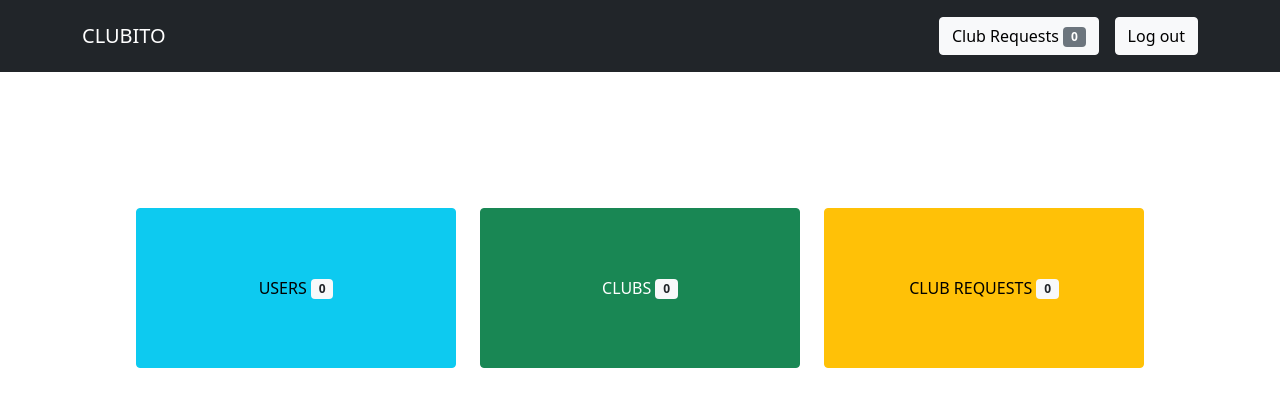
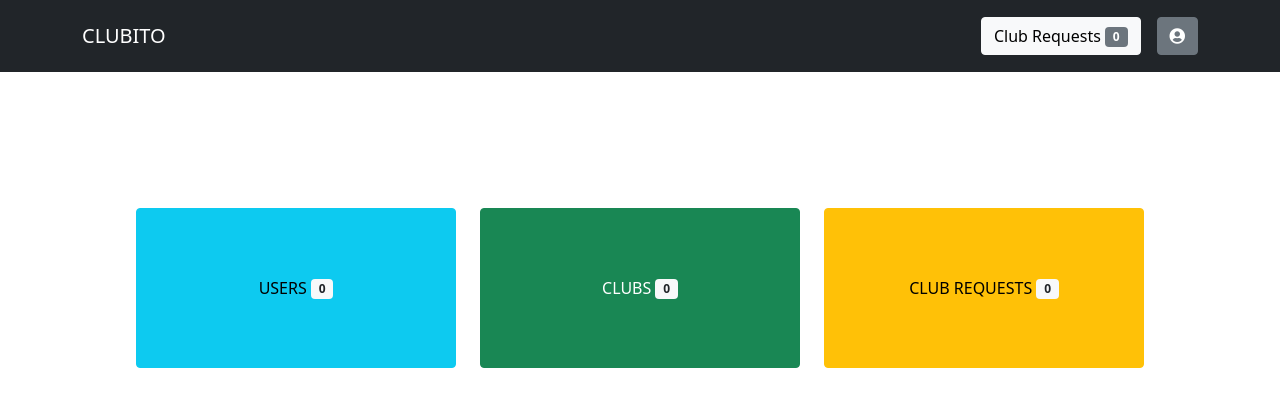
Before and after one commit to clubito/admin, an Angular app: page / in a window 1280 px wide. Shown: the top 406 px of the page. Built offline with nearby package versions, Linux system fonts and the light colour scheme; no server answers; sample sign-in values are in the browser's storage.

Commit message:
Add setting component template, change navbar to include setting

```diff
--- a/src/app/app-routing.module.ts
+++ b/src/app/app-routing.module.ts
@@ -5,6 +5,7 @@ import { AlluserComponent } from './components/alluser/alluser.component';
 import { AuthComponent } from './components/auth/auth.component';
 import { ClubrequestComponent } from './components/clubrequest/clubrequest.component';
 import { HomepageComponent } from './components/homepage/homepage.component';
+import { SettingsComponent } from './components/settings/settings.component';
 import { SingleclubComponent } from './components/singleclub/singleclub.component';
 import { SingleuserComponent } from './components/singleuser/singleuser.component';
 import { AuthGuard } from './guards/auth.guard';
@@ -16,7 +17,8 @@ const routes: Routes = [
   {path: "clubs/requests", component: ClubrequestComponent, canActivate: [AuthGuard]},
   {path: "clubs/:name", component: SingleclubComponent, canActivate: [AuthGuard]},
   {path: "users", component: AlluserComponent, canActivate: [AuthGuard]},
-  {path: "users/:id", component: SingleuserComponent, canActivate: [AuthGuard]}
+  {path: "users/:id", component: SingleuserComponent, canActivate: [AuthGuard]},
+  {path: "settings", component: SettingsComponent, canActivate: [AuthGuard]}
 ];
 
 @NgModule({
--- a/src/app/app.module.ts
+++ b/src/app/app.module.ts
@@ -14,6 +14,7 @@ import { NavbarComponent } from './components/navbar/navbar.component';
 import { ClubrequestComponent } from './components/clubrequest/clubrequest.component';
 import { AlluserComponent } from './components/alluser/alluser.component';
 import { SingleuserComponent } from './components/singleuser/singleuser.component';
+import { SettingsComponent } from './components/settings/settings.component';
 
 @NgModule({
   declarations: [
@@ -26,6 +27,7 @@ import { SingleuserComponent } from './components/singleuser/singleuser.componen
     ClubrequestComponent,
     AlluserComponent,
     SingleuserComponent,
+    SettingsComponent,
   ],
   imports: [
     BrowserModule,
--- a/src/app/components/navbar/navbar.component.css
+++ b/src/app/components/navbar/navbar.component.css
@@ -2,6 +2,6 @@
     padding: 1rem 0 1rem 0;
 }
 
-button {
+button.btnNav {
     margin-left: 1rem;
 }
--- a/src/app/components/navbar/navbar.component.html
+++ b/src/app/components/navbar/navbar.component.html
@@ -1,13 +1,21 @@
 <nav class="navbar navbar-dark bg-dark">
   <div class="container">
     <a class="navbar-brand text-uppercase" routerLink="/">Clubito</a>
-    <form class="d-flex">
+    <div class="d-flex">
       <!-- <input class="form-control me-2" type="search" placeholder="Search" aria-label="Search">
       <button class="btn btn-outline-success" type="submit">Search</button> -->
-      <button type="button" class="btn btn-light" routerLink="/clubs/requests">
+      <button type="button" class="btn btn-light btnNav" routerLink="/clubs/requests">
         Club Requests <span class="badge bg-secondary">{{requestsNum}}</span>
       </button>
-      <button type="button" class="btn btn-light" (click)="logout()">Log out</button>
-    </form>
+      <div class="dropdown">
+        <button class="btn btn-secondary btnNav" type="button" id="dropdownMenuButton1" data-bs-toggle="dropdown" aria-expanded="false">
+          <i class="fas fa-user-circle"></i>
+        </button>
+        <ul class="dropdown-menu" aria-labelledby="dropdownMenuButton1">
+          <li><a class="dropdown-item" routerLink="/settings">Settings</a></li>
+          <li><button type="button" class="btn btn-light dropdown-item" (click)="logout()">Log out</button></li>
+        </ul>
+      </div>
+    </div>
   </div>
 </nav>
--- /dev/null
+++ b/src/app/components/settings/settings.component.html
@@ -0,0 +1,3 @@
+<p>
+  settings works!
+</p>
--- /dev/null
+++ b/src/app/components/settings/settings.component.ts
@@ -0,0 +1,15 @@
+import { Component, OnInit } from '@angular/core';
+
+@Component({
+  selector: 'app-settings',
+  templateUrl: './settings.component.html',
+  styleUrls: ['./settings.component.css']
+})
+export class SettingsComponent implements OnInit {
+
+  constructor() { }
+
+  ngOnInit() {
+  }
+
+}
--- a/src/index.html
+++ b/src/index.html
@@ -8,6 +8,7 @@
   <meta name="viewport" content="width=device-width, initial-scale=1">
   <link rel="icon" type="image/x-icon" href="favicon.ico">
   <link href="https://cdn.jsdelivr.net/npm/bootstrap@5.0.0-beta3/dist/css/bootstrap.min.css" rel="stylesheet" integrity="sha384-eOJMYsd53ii+scO/bJGFsiCZc+5NDVN2yr8+0RDqr0Ql0h+rP48ckxlpbzKgwra6" crossorigin="anonymous">
+  <link rel="stylesheet" href="https://use.fontawesome.com/releases/v5.15.3/css/all.css">
 </head>
 <body>
   <app-root></app-root>
```
Also changed, not shown: src/app/components/settings/settings.component.css (added), 1 other file (tests, documents, lock files or other folders).
